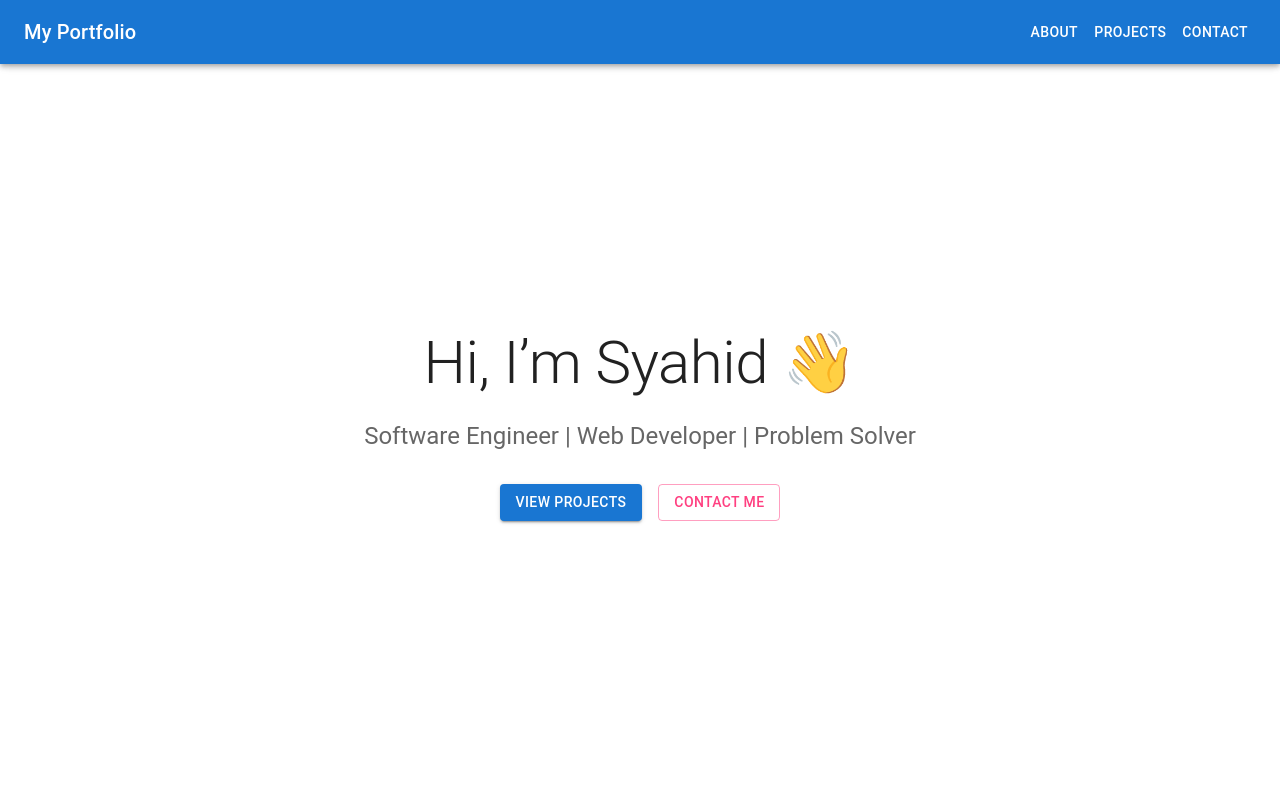
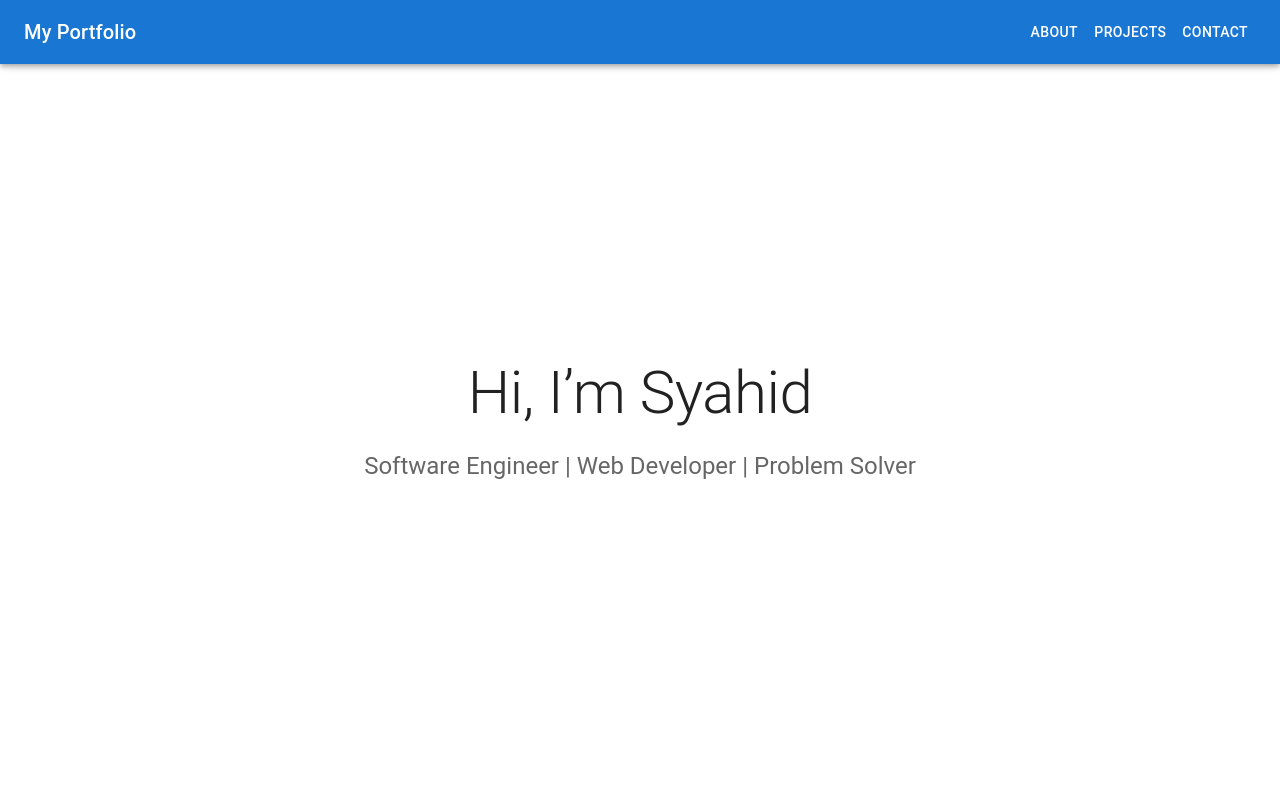
Before and after one commit to SyahidbinFadlyl/e-portofolio, a Next.js app: page / in a window 1280 px wide. Shown: the top 800 px of the page. Built offline with nearby package versions, Linux system fonts and the light colour scheme.

Commit message:
Remove buttons from Hero component

```diff
--- a/src/components/Hero.tsx
+++ b/src/components/Hero.tsx
@@ -12,19 +12,11 @@ export default function Hero() {
       }}
     >
       <Typography variant="h2" gutterBottom>
-        Hi, I’m Syahid 👋
+        Hi, I’m Syahid
       </Typography>
       <Typography variant="h5" color="text.secondary" gutterBottom>
         Software Engineer | Web Developer | Problem Solver
       </Typography>
-      <Box mt={3}>
-        <Button variant="contained" color="primary" sx={{ mr: 2 }}>
-          View Projects
-        </Button>
-        <Button variant="outlined" color="secondary">
-          Contact Me
-        </Button>
-      </Box>
     </Container>
   );
 }
```
